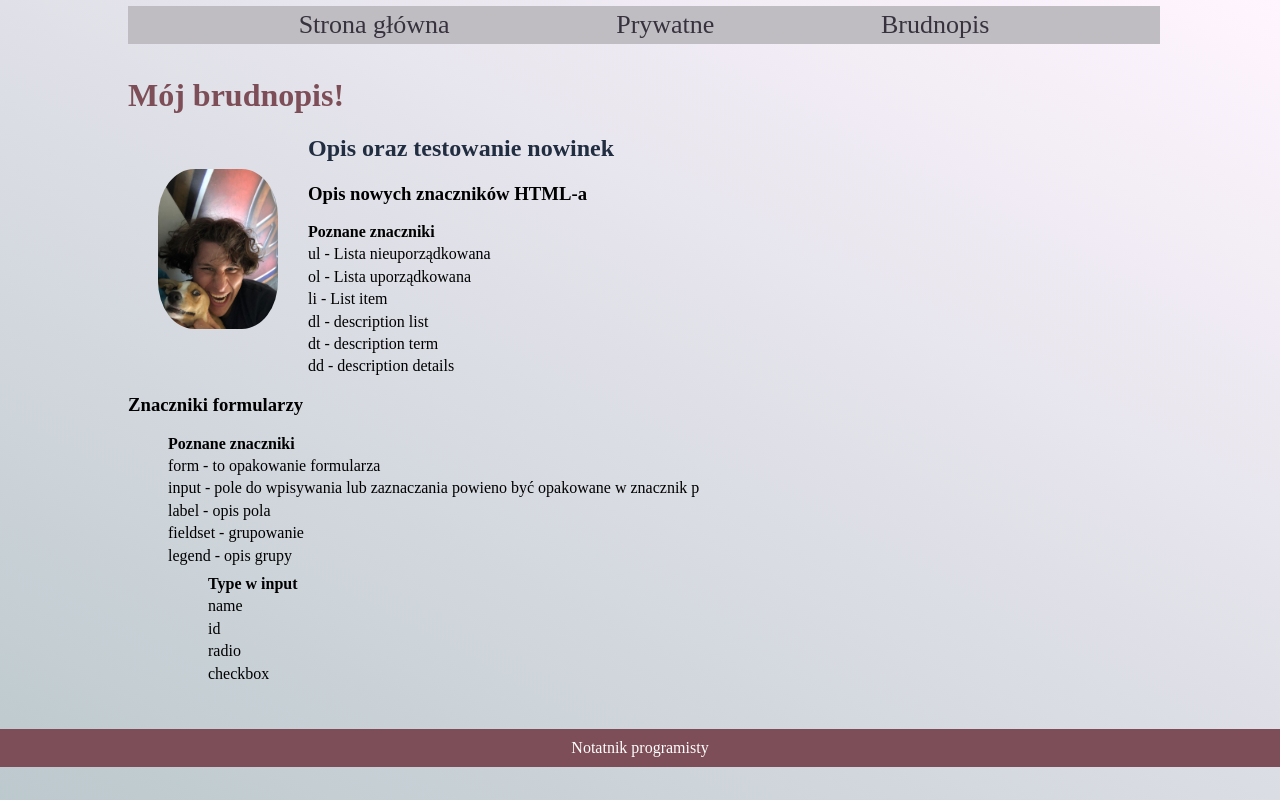
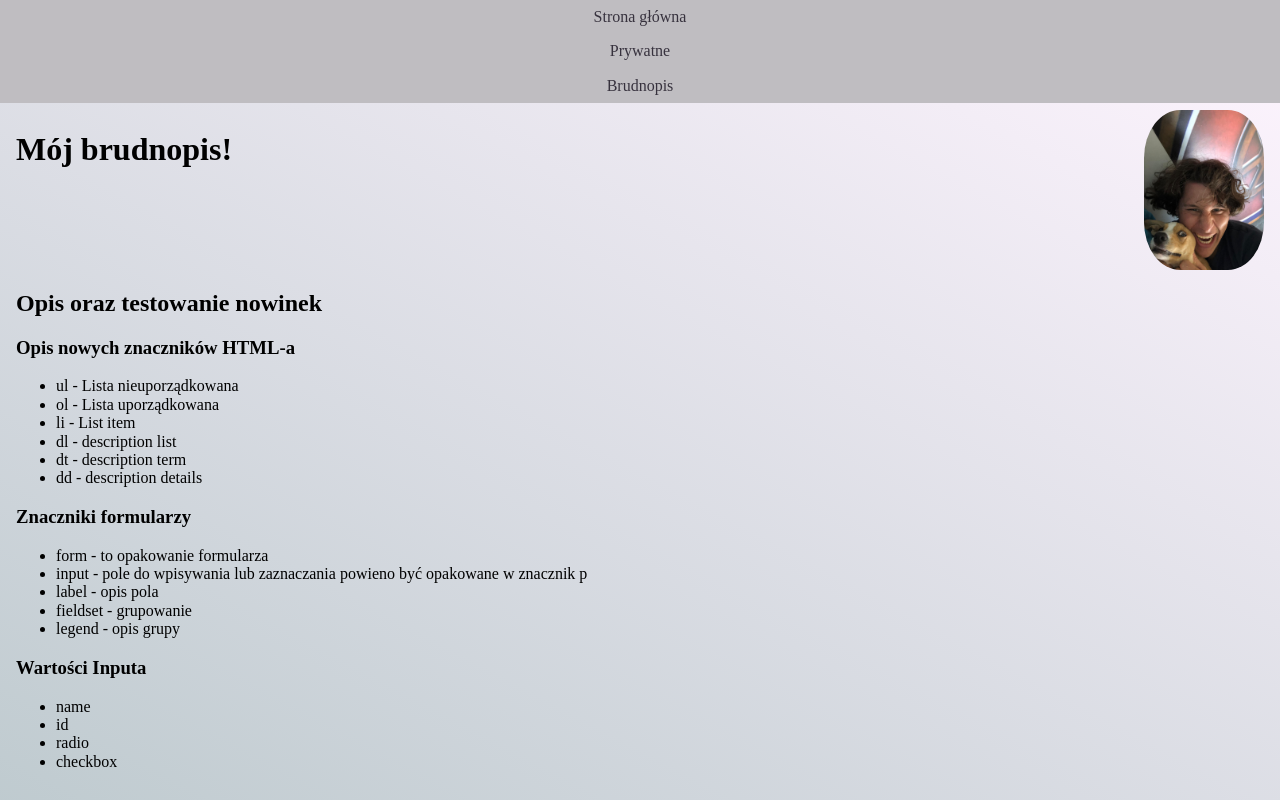
Before and after one commit to karolwasemann/homepage, a plain HTML site: page brudnopis.html in a window 1280 px wide. Shown: the top 800 px of the page. Drawn offline with Linux system fonts and the light colour scheme.

Commit message:
Brudnopis with grid & Navigation grid

```diff
--- a/brudnopis.html
+++ b/brudnopis.html
@@ -5,7 +5,7 @@
     <meta name="viewport" content="width=device-width, initial-scale=1.0" />
     <title>Document</title>
     <link rel="stylesheet" href="normalize.css" />
-    <link rel="stylesheet" href="style.css" />
+    <link rel="stylesheet" href="style-gird.css" />
   </head>
 
   <body>
@@ -21,18 +21,17 @@
         <h1 class="main-header__title">
           Mój brudnopis!
         </h1>
+      </header>
       <img
         class="main-header__image"
         src="zAlbim.jpeg"
         alt="Moje zdjęcie z psem"
       />
-      </header>
-      <section class="articles"></section>
+      <section class="articles">
         <h2 class="articles__heading">Opis oraz testowanie nowinek</h2>
-      <article class="article"></article>
-      <h3 class="article title">Opis nowych znaczników HTML-a</h3>
+        <article class="article">
+          <h3 class="article__title">Opis nowych znaczników HTML-a</h3>
           <ul class="list">
-        <h4 class="list__title">Poznane znaczniki</h4>
             <li class="list__item">ul - Lista nieuporządkowana</li>
             <li class="list__item">ol - Lista uporządkowana</li>
             <li class="list__item">li - List item</li>
@@ -40,11 +39,10 @@
             <li class="list__item">dt - description term</li>
             <li class="list__item">dd - description details</li>
           </ul>
-
-      <article class="article"></article>
-      <h3 class="article title">Znaczniki formularzy</h3>
+        </article>
+        <article class="article">
+          <h3 class="article__title">Znaczniki formularzy</h3>
           <ul class="list">
-        <h4 class="list__title">Poznane znaczniki</h4>
             <li class="list__item">form - to opakowanie formularza</li>
             <li class="list__item">
               input - pole do wpisywania lub zaznaczania powieno być opakowane w
@@ -53,14 +51,18 @@
             <li class="list__item">label - opis pola</li>
             <li class="list__item">fieldset - grupowanie</li>
             <li class="list__item">legend - opis grupy</li>
+          </ul>
+        </article>
+        <article class="article">
+          <h3 class="article__title">Wartości Inputa</h3>
           <ul class="list">
-          <h4 class="list__title">Type w input</h4>
             <li class="list__item">name</li>
             <li class="list__item">id</li>
             <li class="list__item">radio</li>
             <li class="list__item">checkbox</li>
           </ul>
-      </ul>
+        </article>
+      </section>
     </main>
     <footer class="footer">Notatnik programisty</footer>
     <script src="main.js"></script>
--- /dev/null
+++ b/style-gird.css
@@ -0,0 +1,66 @@
+body {
+  background-color: #fff5ff;
+  background-image: linear-gradient(208deg, #fff5ff 0%, #a9bcbf 100%);
+  height: 150vh;
+  margin: 0;
+}
+
+.header {
+  background: #837d8a;
+}
+
+.navigation {
+  display: grid;
+  grid-template-rows: 1fr 1fr 1fr;
+
+  position: fixed;
+  background: #bfbdc1;
+  width: 100%;
+  top: 0;
+}
+
+.navigation__link {
+  color: #37323e;
+  font-size: 16px;
+  text-decoration: none;
+  text-align: center;
+  padding: 8px 16px;
+}
+
+/* Main */
+
+.main {
+  margin: 110px 16px 0;
+  display: grid;
+  grid-template-columns: 1fr 120px;
+
+  /* grid-template-rows: 120px 1fr 1fr; */
+  grid-template-areas:
+    "header image"
+    "section section";
+}
+
+.main-header {
+  grid-area: header;
+}
+
+.main-header__image {
+  grid-area: image;
+  width: 120px;
+  border-radius: 30%;
+  box-sizing: border-box;
+}
+
+.articles {
+  grid-area: section;
+}
+
+.footer {
+  box-sizing: border-box;
+  margin: 20px auto;
+  width: 100%;
+  padding: 10px;
+  background-color: #7d4e57;
+  color: #fefefe;
+  text-align: center;
+}
```
Lines whose indentation alone changed are shown as unchanged.
